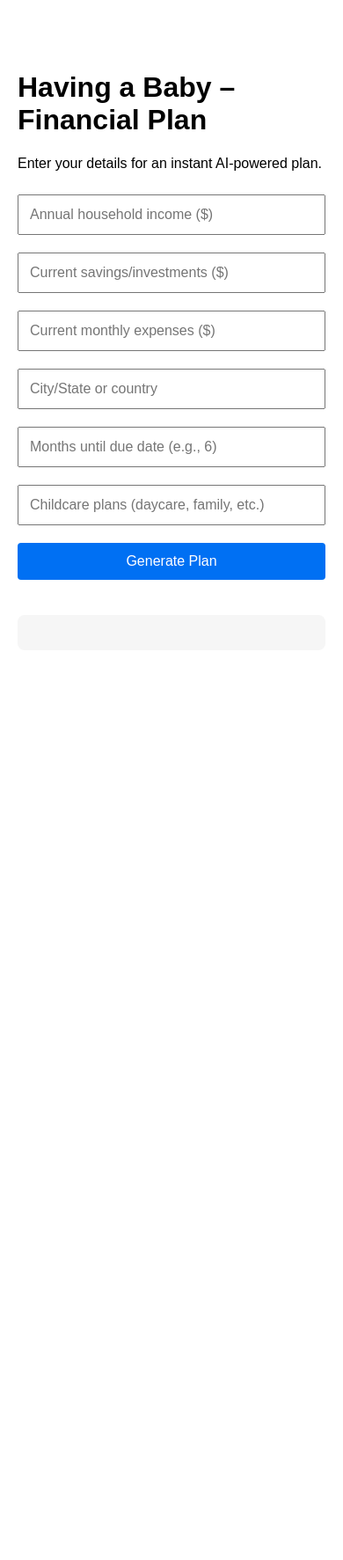
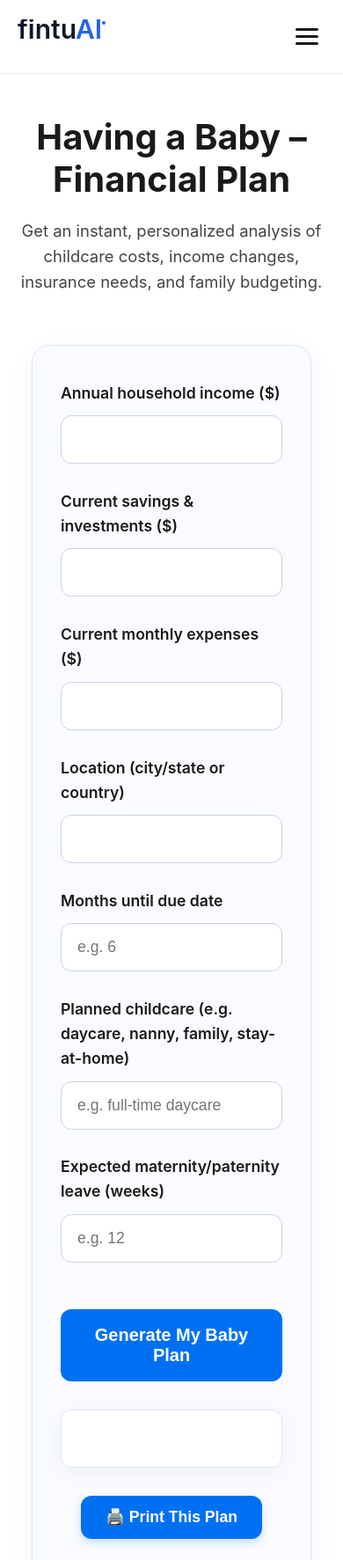
Before and after one commit to bgc104/fintu2, a website: page public/having-a-baby.html in a window 390 px wide. Shown: the top 1773 px of the page at 88% size. Before the commit the page ends 844 px from the top, so only its background shows below. Drawn offline with Linux system fonts and the light colour scheme.

Commit message:
Update having-a-baby.html

```diff
--- a/public/having-a-baby.html
+++ b/public/having-a-baby.html
@@ -2,53 +2,113 @@
 <html lang="en">
 <head>
   <meta charset="UTF-8" />
-  <meta name="viewport" content="width=device-width, initial-scale=1.0"/>
-  <title>Fintu - Having a Baby</title>
-  <style>
-    body { font-family: Arial, sans-serif; max-width: 600px; margin: 40px auto; padding: 20px; }
-    input, button { width: 100%; padding: 12px; margin: 10px 0; font-size: 16px; box-sizing: border-box; }
-    button { background: #0070f3; color: white; border: none; cursor: pointer; border-radius: 4px; }
-    #result { margin-top: 30px; white-space: pre-wrap; background: #f6f6f6; padding: 20px; border-radius: 8px; }
-    #loading { display: none; text-align: center; margin-top: 20px; }
-  </style>
+  <meta name="viewport" content="width=device-width, initial-scale=1.0" />
+  <title>fintu AI — Having a Baby Financial Plan</title>
+  <link rel="stylesheet" href="/styles.css" />
 </head>
 <body>
-  <h1>Having a Baby – Financial Plan</h1>
-  <p>Enter your details for an instant AI-powered plan.</p>
 
-  <form id="planForm">
-    <input type="number" name="annualIncome" placeholder="Annual household income ($)" required />
-    <input type="number" name="currentSavings" placeholder="Current savings/investments ($)" required />
-    <input type="number" name="monthlyExpenses" placeholder="Current monthly expenses ($)" required />
-    <input type="text" name="location" placeholder="City/State or country" required />
-    <input type="number" name="monthsUntilDue" placeholder="Months until due date (e.g., 6)" required />
-    <input type="text" name="childcarePlans" placeholder="Childcare plans (daycare, family, etc.)" />
-    <button type="submit">Generate Plan</button>
-  </form>
+  <!-- Header (same as all pages) -->
+  <header class="header">
+    <div class="header-inner container">
+      <div class="logo">
+        <a href="/">
+          <img src="/logo.svg" alt="fintu AI" />
+        </a>
+      </div>
 
-  <div id="loading">Generating your plan... ⏳</div>
-  <div id="result"></div>
+      <button class="menu-toggle" aria-label="Open menu">
+        <span></span>
+        <span></span>
+        <span></span>
+      </button>
+    </div>
+  </header>
 
-  <script>
-    document.getElementById('planForm').addEventListener('submit', async (e) => {
-      e.preventDefault();
-      document.getElementById('loading').style.display = 'block';
-      document.getElementById('result').innerHTML = '';
-      const formData = new FormData(e.target);
-      const data = Object.fromEntries(formData);
-      try {
-        const response = await fetch('/api/generate-baby-plan', {
-          method: 'POST',
-          headers: { 'Content-Type': 'application/json' },
-          body: JSON.stringify(data)
-        });
-        const result = await response.text();
-        document.getElementById('result').innerHTML = '<pre>' + result + '</pre>';
-      } catch (err) {
-        document.getElementById('result').textContent = 'Error: ' + err.message;
-      }
-      document.getElementById('loading').style.display = 'none';
-    });
-  </script>
+  <!-- Drawer Overlay -->
+  <div class="drawer-overlay"></div>
+
+  <!-- Drawer (same as all pages) -->
+  <nav class="drawer">
+    <div class="drawer-content">
+      <button class="close-drawer" aria-label="Close menu">✕</button>
+
+      <a href="/home-buying.html">Buying a Home</a>
+      <a href="/having-a-baby.html">Having a Baby</a>
+      <a href="/career-change.html">Career Change</a>
+      <a href="/divorce.html">Divorce</a>
+      <a href="/starting-business.html">Starting a Business</a>
+      <a href="/early-retirement.html">Early Retirement</a>
+    </div>
+  </nav>
+
+  <!-- Main Content -->
+  <main class="container">
+    <section class="page-hero">
+      <h1>Having a Baby – Financial Plan</h1>
+      <p class="hero-subtext">
+        Get an instant, personalized analysis of childcare costs, income changes, insurance needs, and family budgeting.
+      </p>
+    </section>
+
+    <section class="form-section">
+      <form id="babyForm">
+        <label>
+          Annual household income ($)
+          <input type="number" name="annualIncome" required />
+        </label>
+
+        <label>
+          Current savings & investments ($)
+          <input type="number" name="currentSavings" required />
+        </label>
+
+        <label>
+          Current monthly expenses ($)
+          <input type="number" name="monthlyExpenses" required />
+        </label>
+
+        <label>
+          Location (city/state or country)
+          <input type="text" name="location" required />
+        </label>
+
+        <label>
+          Months until due date
+          <input type="number" name="monthsUntilDue" min="0" max="9" placeholder="e.g. 6" required />
+        </label>
+
+        <label>
+          Planned childcare (e.g. daycare, nanny, family, stay-at-home)
+          <input type="text" name="childcarePlans" placeholder="e.g. full-time daycare" />
+        </label>
+
+        <label>
+          Expected maternity/paternity leave (weeks)
+          <input type="number" name="leaveWeeks" placeholder="e.g. 12" />
+        </label>
+
+        <button type="submit">Generate My Baby Plan</button>
+      </form>
+
+      <div id="result" class="result-box"></div>
+
+      <div class="print-button-container">
+        <button onclick="printAIPlan()" class="print-button">🖨️ Print This Plan</button>
+      </div>
+    </section>
+  </main>
+
+  <!-- Footer (same as all pages) -->
+  <footer class="site-footer">
+    <div class="container">
+      <p class="disclaimer">
+        <strong>Important Disclaimer:</strong> The financial plans and guidance provided by fintu AI are generated automatically using artificial intelligence. This tool is for informational purposes only and does not constitute professional financial advice. Always consult qualified advisors.
+      </p>
+      <p class="copyright">© 2025 fintu AI. All rights reserved.</p>
+    </div>
+  </footer>
+
+  <script src="/main.js"></script>
 </body>
 </html>
```
